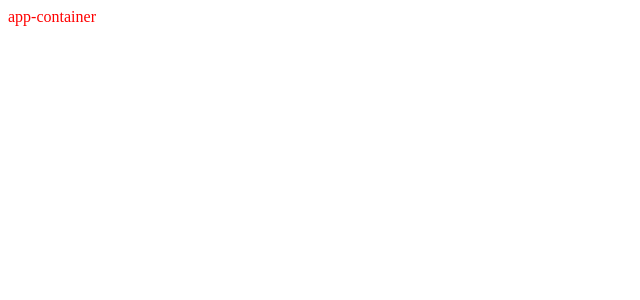
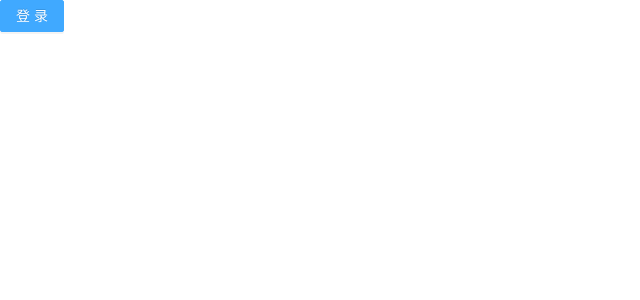
Before and after one commit to IU-current-boyfriend/React-Admin-Pro, a React (Vite) app: page / in a window 1280 px wide. Shown: the top 300 px of the page, without its empty margins (0-640 px from the left). Built offline with nearby package versions, Linux system fonts and the light colour scheme.

Commit message:
feat: 🚀 配置路由

```diff
--- a/index.html
+++ b/index.html
@@ -2,7 +2,7 @@
 <html lang="en">
 	<head>
 		<meta charset="UTF-8" />
-		<link rel="icon" type="image/svg+xml" href="/vite.svg" />
+		<link rel="icon" type="image/svg+xml" href="/src/assets/images/react.svg" />
 		<meta name="viewport" content="width=device-width, initial-scale=1.0" />
 		<title><%- title %></title>
 	</head>
--- a/lint-staged.config.js
+++ b/lint-staged.config.cjs
@@ -2,7 +2,8 @@ module.exports = {
 	"*.{js,jsx,ts,tsx}": ["eslint --fix", "prettier --write"],
 	"{!(package)*.json,*.code-snippets,.!(browserslist)*rc}": ["prettier --write--parser json"],
 	"package.json": ["prettier --write"],
-	"*.vue": ["eslint --fix", "prettier --write", "stylelint --fix"],
-	"*.{scss,less,styl,html}": ["stylelint --fix", "prettier --write"],
+	// "*.vue": ["eslint --fix", "prettier --write", "stylelint --fix"],
+	// "*.{scss,less,styl,html}": ["stylelint --fix", "prettier --write"],
+	"*.{scss,less,styl,html}": ["prettier --write"],
 	"*.md": ["prettier --write"],
 };
--- a/src/App.tsx
+++ b/src/App.tsx
@@ -1,7 +1,13 @@
-import { memo } from "react";
+import Router from "@/routers/index";
+import { BrowserRouter } from "react-router-dom";
 import "@/App.css";
-const App = memo(function App() {
-	return <div className="app-container">app-container</div>;
-});
+
+const App = () => {
+	return (
+		<BrowserRouter>
+			<Router />
+		</BrowserRouter>
+	);
+};
 
 export default App;
--- a/src/main.tsx
+++ b/src/main.tsx
@@ -1,9 +1,8 @@
-import React from "react";
-import ReactDOM from "react-dom/client";
+import { createRoot } from "react-dom/client";
+import "@/styles/reset.scss";
+import "antd/dist/antd.css";
 import App from "@/App";
 
-ReactDOM.createRoot(document.getElementById("root")!).render(
-	<React.StrictMode>
-		<App />
-	</React.StrictMode>
-);
+const root = createRoot(document.getElementById("root")!);
+
+root.render(<App />);
--- /dev/null
+++ b/src/routers/index.tsx
@@ -0,0 +1,21 @@
+import Login from "@/views/login/index";
+import { useRoutes, Navigate, type RouteObject } from "react-router-dom";
+
+const rootRouter: RouteObject[] = [
+	{
+		path: "/",
+		element: <Login />,
+	},
+	{
+		path: "/login",
+		element: <Navigate to="/login" />,
+	},
+];
+
+const Router = () => {
+	// useRoutes返回的是React.ReactElement react元素；
+	const routes = useRoutes(rootRouter);
+	return routes;
+};
+
+export default Router;
--- /dev/null
+++ b/src/styles/reset.scss
@@ -0,0 +1,135 @@
+/*
+  Reset style sheet
+*/
+html,
+body,
+div,
+span,
+applet,
+object,
+iframe,
+h1,
+h2,
+h3,
+h4,
+h5,
+h6,
+p,
+blockquote,
+pre,
+a,
+abbr,
+acronym,
+address,
+big,
+cite,
+code,
+del,
+dfn,
+em,
+img,
+ins,
+kbd,
+q,
+s,
+samp,
+small,
+strike,
+strong,
+sub,
+sup,
+tt,
+var,
+b,
+u,
+i,
+center,
+dl,
+dt,
+dd,
+ol,
+ul,
+li,
+fieldset,
+form,
+label,
+legend,
+table,
+caption,
+tbody,
+tfoot,
+thead,
+tr,
+th,
+td,
+article,
+aside,
+canvas,
+details,
+embed,
+figure,
+figcaption,
+footer,
+header,
+hgroup,
+menu,
+nav,
+output,
+ruby,
+section,
+summary,
+time,
+mark,
+audio,
+video {
+	padding: 0;
+	margin: 0;
+	font: inherit;
+	font-size: 100%;
+	vertical-align: baseline;
+	border: 0;
+}
+
+/* HTML5 display-role reset for older browsers */
+article,
+aside,
+details,
+figcaption,
+figure,
+footer,
+header,
+hgroup,
+menu,
+nav,
+section {
+	display: block;
+}
+body {
+	padding: 0;
+	margin: 0;
+}
+ol,
+ul {
+	list-style: none;
+}
+blockquote,
+q {
+	quotes: none;
+}
+blockquote::before,
+blockquote::after,
+q::before,
+q::after {
+	content: "";
+	content: none;
+}
+table {
+	border-collapse: collapse;
+	border-spacing: 0;
+}
+html,
+body,
+#root {
+	width: 100%;
+	height: 100%;
+}
--- a/src/views/login/index.tsx
+++ b/src/views/login/index.tsx
@@ -0,0 +1,12 @@
+import { Button, message } from "antd";
+import "./index.scss";
+
+const Login = () => {
+	return (
+		<Button type="primary" onClick={() => message.success("登录成功!")}>
+			登录
+		</Button>
+	);
+};
+
+export default Login;
--- a/vite.config.ts
+++ b/vite.config.ts
@@ -22,6 +22,7 @@ export default defineConfig((mode: ConfigEnv): UserConfig => {
 		css: {
 			preprocessorOptions: {
 				scss: {
+					// 引入css全局变量的文件
 					additionalData: `@import "@/styles/var.scss";`,
 				},
 			},
```
Also changed, not shown: package.json (+11 -4 lines), src/routers/index.ts (deleted), src/views/login/index.scss (added), 2 other files (tests, documents, lock files or other folders).
